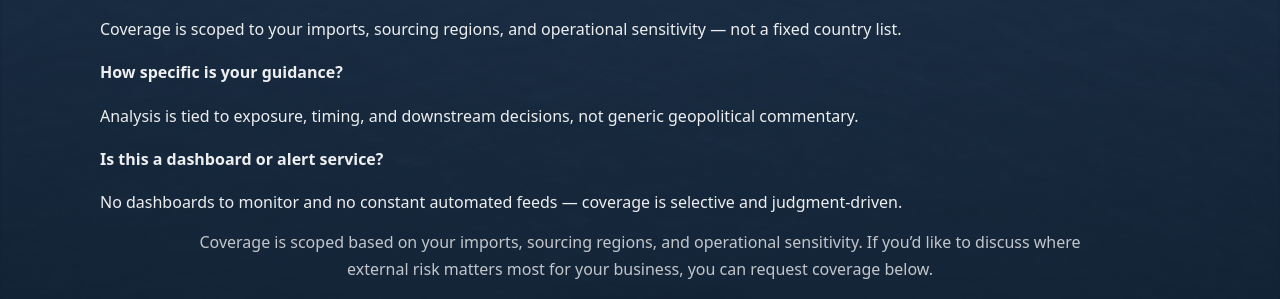
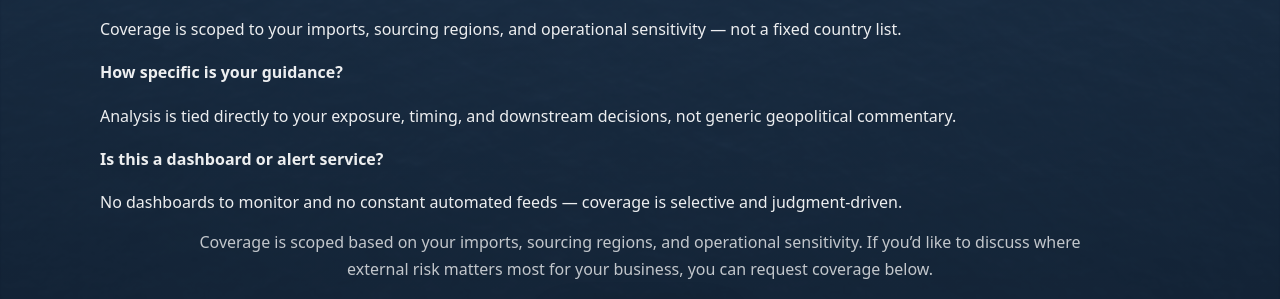
Before and after one commit to importrisk/import-risk-intelligence-site, a Jekyll site: the page built from method.html, in a window 1280 px wide. Shown: the part 1413-1712 px from the top of the page. Built offline with Jekyll 4.4.1, drawn with Linux system fonts in a browser that asks for light colours.

Commit message:
Update method.html

```diff
--- a/method.html
+++ b/method.html
@@ -208,24 +208,24 @@
       </p>
     </header>
 
-    <!-- Goal + Price (price sits under the goal) -->
-    <div class="mp-goal" role="group" aria-label="Goal and pricing">
+    <!-- GOAL (price belongs to this block) -->
+    <div class="mp-goal" role="group" aria-label="Coverage goal and price">
       <p class="mp-goal-label">The goal</p>
       <p class="mp-goal-text">
         Clarity and confidence for decision-makers, without constant interruption.
       </p>
-      <p class="mp-price">$2,500 per month</p>
+      <p class="mp-goal-price">$2,500 per month</p>
     </div>
 
-    <!-- Delivery cadence -->
-    <ul class="mp-includes" aria-label="What’s included">
+    <!-- DELIVERY (separate thought) -->
+    <ul class="mp-includes" aria-label="Delivery cadence">
       <li>Weekly written briefing delivered by PDF</li>
       <li>Updates as needed for urgent situations</li>
     </ul>
 
     <div class="mp-divider" aria-hidden="true"></div>
 
-    <!-- Common Questions -->
+    <!-- COMMON QUESTIONS -->
     <section class="mp-faq" aria-label="Common questions">
       <h3 class="mp-faq-title">Common questions</h3>
 
@@ -247,7 +247,7 @@
         <div class="mp-faq-item" role="listitem">
           <h4 class="mp-q">How specific is your guidance?</h4>
           <p class="mp-a">
-            Analysis is tied to exposure, timing, and downstream decisions, not generic geopolitical commentary.
+            Analysis is tied directly to your exposure, timing, and downstream decisions, not generic geopolitical commentary.
           </p>
         </div>
 
@@ -260,7 +260,6 @@
       </div>
     </section>
 
-    <!-- Close + CTA -->
     <p class="mp-foot">
       Coverage is scoped based on your imports, sourcing regions, and operational sensitivity.
       If you’d like to discuss where external risk matters most for your business, you can request
```
